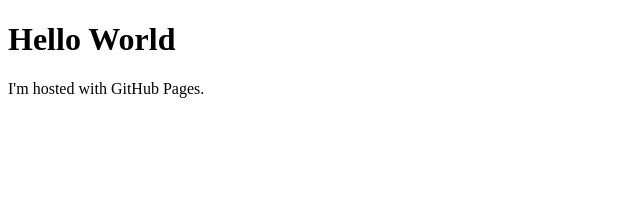
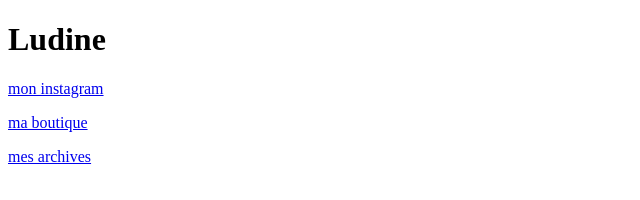
Before and after one commit to enidul/ludine.com, a plain HTML site: page index.html in a window 1280 px wide. Shown: the whole page, without its empty margins (0-640 px from the left). Drawn offline with Linux system fonts and the light colour scheme.

Commit message:
ajoute structure et hyperliens

```diff
--- a/index.html
+++ b/index.html
@@ -1,7 +1,9 @@
 <!DOCTYPE html>
 <html>
 <body>
-<h1>Hello World</h1>
-<p>I'm hosted with GitHub Pages.</p>
+<h1>Ludine</h1>
+<p><a href="https://www.instagram.com/ludynamite">mon instagram</a> </p>
+<p><a href="https://www.etsy.com/fr/shop/LudineShop?ref=profile_header">ma boutique</a></p>
+<p><a href="https://ludine.net/">mes archives</a></p>
 </body>
 </html>
```
